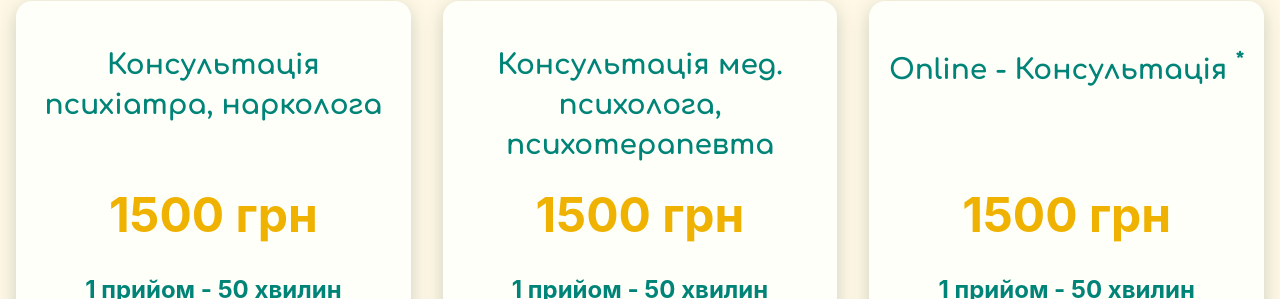
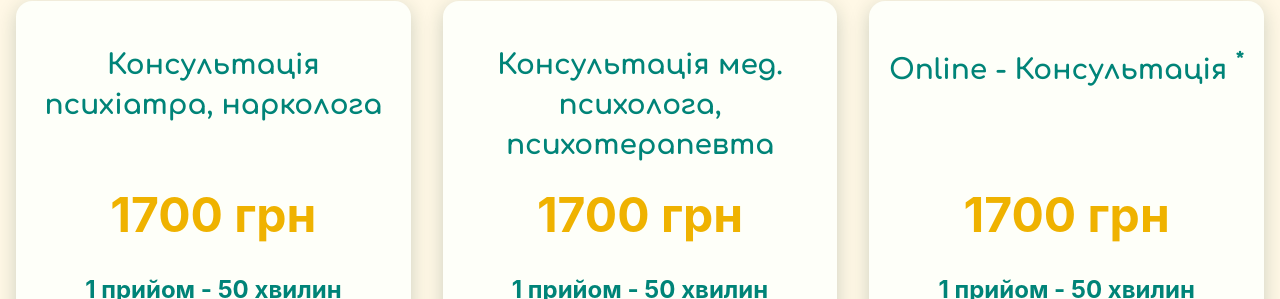
Before and after one commit to Shperung/psychology, a Next.js app: page / in a window 1280 px wide. Shown: the part 2077-2376 px from the top of the page. Built offline with nearby package versions, Linux system fonts and the light colour scheme; no server answers.

Commit message:
Change price

```diff
--- a/components/prices/prices.tsx
+++ b/components/prices/prices.tsx
@@ -22,7 +22,7 @@ export default function PricesBlock(props) {
               <T>Консультація психіатра, нарколога</T>
             </h3>
             <div className={styles.flexWrap}>
-              <b className={styles.summ}>1500 грн</b>
+              <b className={styles.summ}>1700 грн</b>
             </div>
             {/* <div className={styles.flexWrap}>
               <div className={styles.flex}>
@@ -35,7 +35,7 @@ export default function PricesBlock(props) {
                 <h4 className={styles.h4}>
                   <T>Київ</T> -
                 </h4>
-                <b className={styles.summ}>1500 грн</b>
+                <b className={styles.summ}>1700 грн</b>
               </div>
             </div> */}
             <h4 className={styles.h4}>
@@ -55,7 +55,7 @@ export default function PricesBlock(props) {
               <T>Консультація мед. психолога, психотерапевта</T>
             </h3>
             <div className={styles.flexWrap}>
-              <b className={styles.summ}>1500 грн</b>
+              <b className={styles.summ}>1700 грн</b>
             </div>
             {/* <div className={styles.flexWrap}>
               <div className={styles.flex}>
@@ -68,7 +68,7 @@ export default function PricesBlock(props) {
                 <h4 className={styles.h4}>
                   <T>Київ</T> -
                 </h4>
-                <b className={styles.summ}>1500 грн</b>
+                <b className={styles.summ}>1700 грн</b>
               </div>
             </div> */}
             <h4 className={styles.h4}>
@@ -88,7 +88,7 @@ export default function PricesBlock(props) {
               Online - <T>Консультація</T> <sup>*</sup>
             </h3>
             <div className={styles.flexWrap}>
-              <b className={styles.summ}>1500 грн</b>
+              <b className={styles.summ}>1700 грн</b>
             </div>
             {/* <div className={styles.flexWrap}>
               <div className={styles.flex}>
@@ -101,7 +101,7 @@ export default function PricesBlock(props) {
                 <h4 className={styles.h4}>
                   <T>Київ</T> -
                 </h4>
-                <b className={styles.summ}>1500 грн</b>
+                <b className={styles.summ}>1700 грн</b>
               </div>
             </div> */}
             <h4 className={styles.h4}>
```
